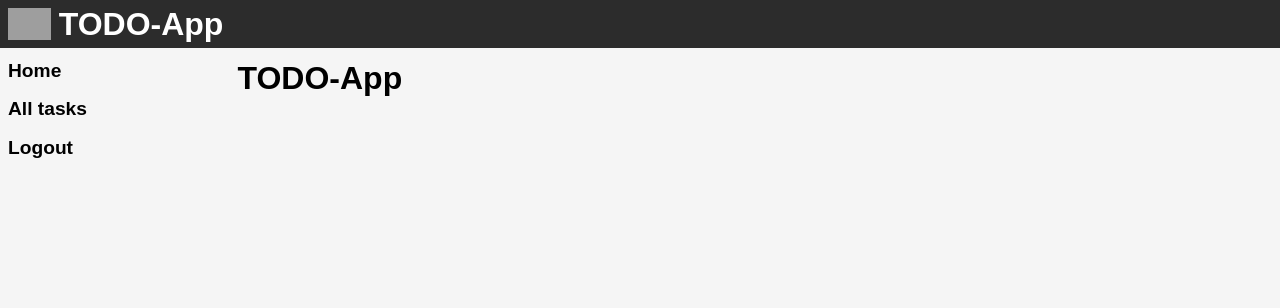
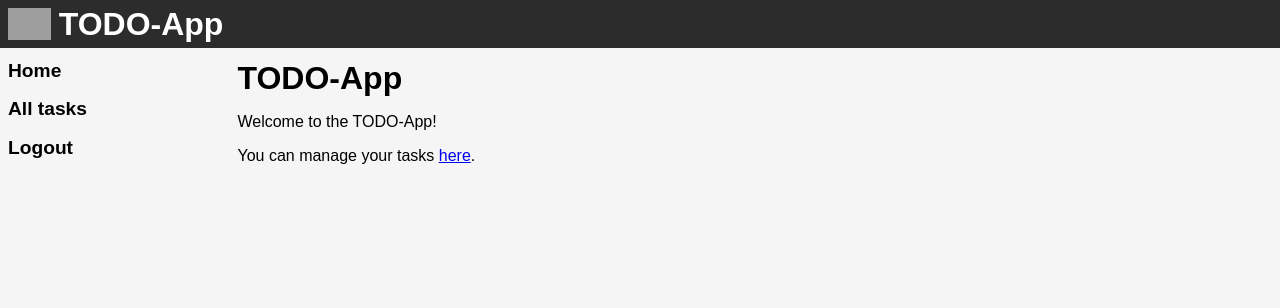
Before and after one commit to mmerklinger/todo-app, a Python web app: template todo_app/templates/index.html in a window 1280 px wide. Shown: the top 308 px of the page. Run offline with Jinja, Linux system fonts and the light colour scheme; the template is opened without the code that fills it, so the values that code supplies are empty; grey boxes are pictures that could not be loaded.

Commit message:
Add message on index page

```diff
--- a/todo_app/templates/index.html
+++ b/todo_app/templates/index.html
@@ -1,3 +1,5 @@
 {% include 'header.html' %}
                 <h1>TODO-App</h1>
+                <p style="margin-top: 1em">Welcome to the TODO-App!</p>
+                <p style="margin-top: 1em">You can manage your tasks <a href="{{ url_for('tasks.get') }}">here</a>.</p>
 {% include 'footer.html' %}
```
